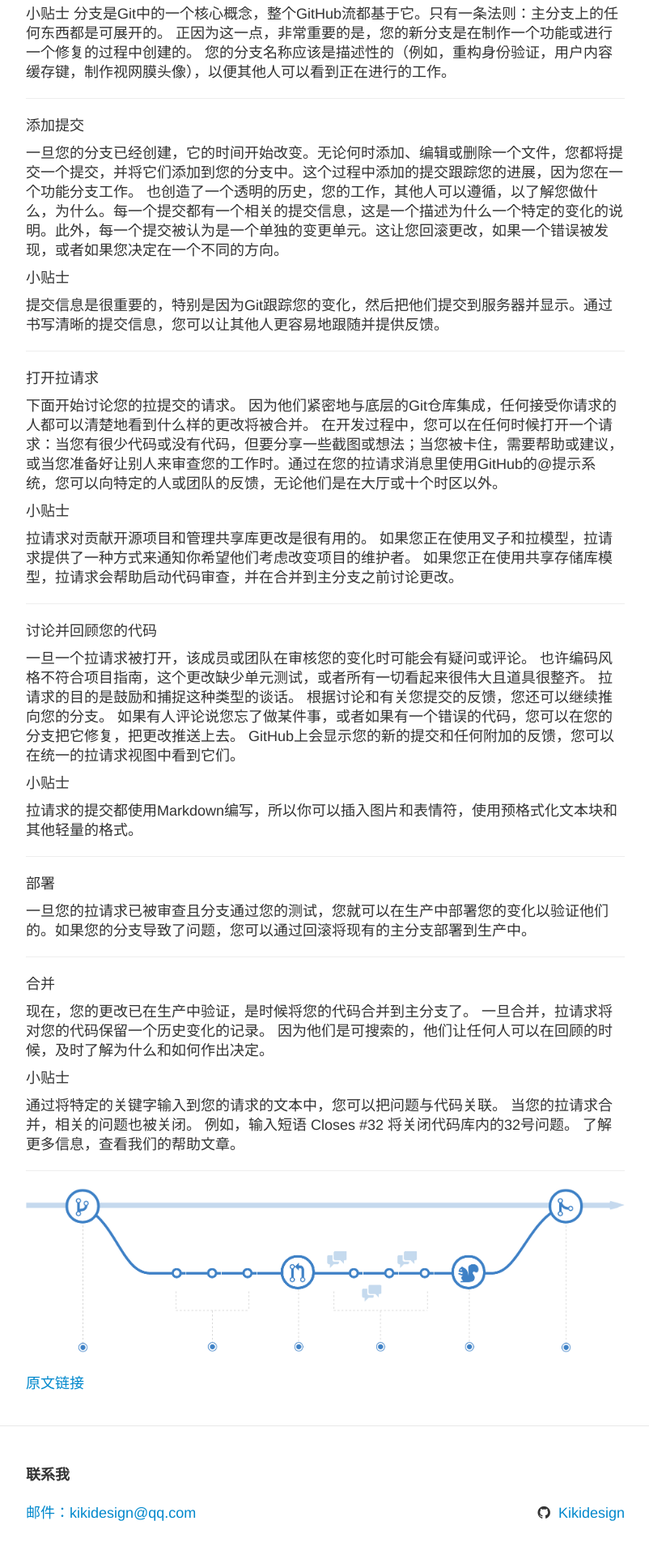
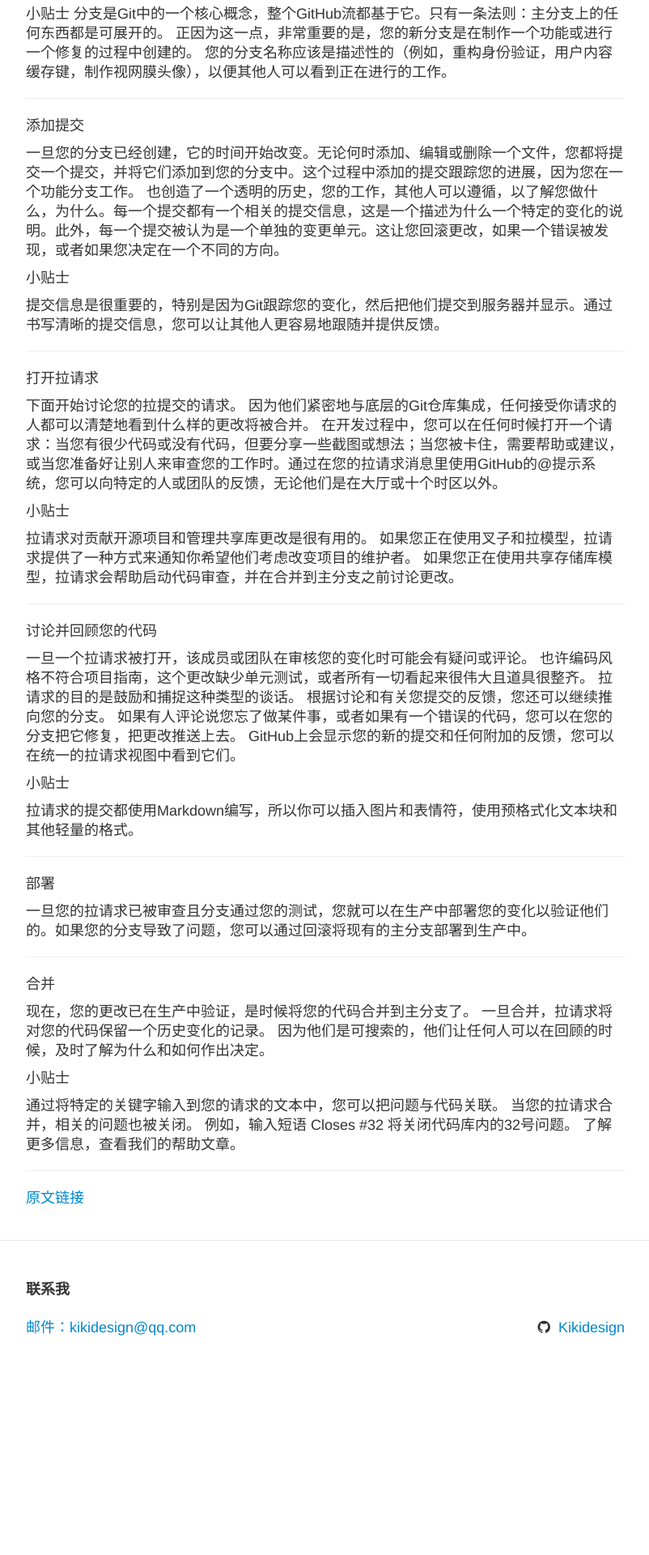
Before and after one commit to kikidesign/kikidesign.github.io, a Jekyll site: the page built from _posts/2016-05-17-Understanding-the-GitHub-Flow.md, in a window 1280 px wide. Shown: the part 1081-3001 px from the top of the page at 81% size, without its empty margins (238-1040 px from the left). Built offline with Jekyll 4.4.1, drawn with Linux system fonts in a browser that asks for light colours; after the commit the page ends 2772 px from its top, so only the background shows below that.

Commit message:
Github Flow

```diff
--- a/_posts/2016-05-17-Understanding-the-GitHub-Flow.md
+++ b/_posts/2016-05-17-Understanding-the-GitHub-Flow.md
@@ -87,8 +87,6 @@
 
 ----------------
 
-![Deployment-Target](https://raw.githubusercontent.com/kikidesign/kikidesign.github.io/master/_image/GitHub-Flow.png)
-
 [原文链接][GitHub-Flow]
 
 [GitHub-Flow]: https://guides.github.com/introduction/flow/
```
